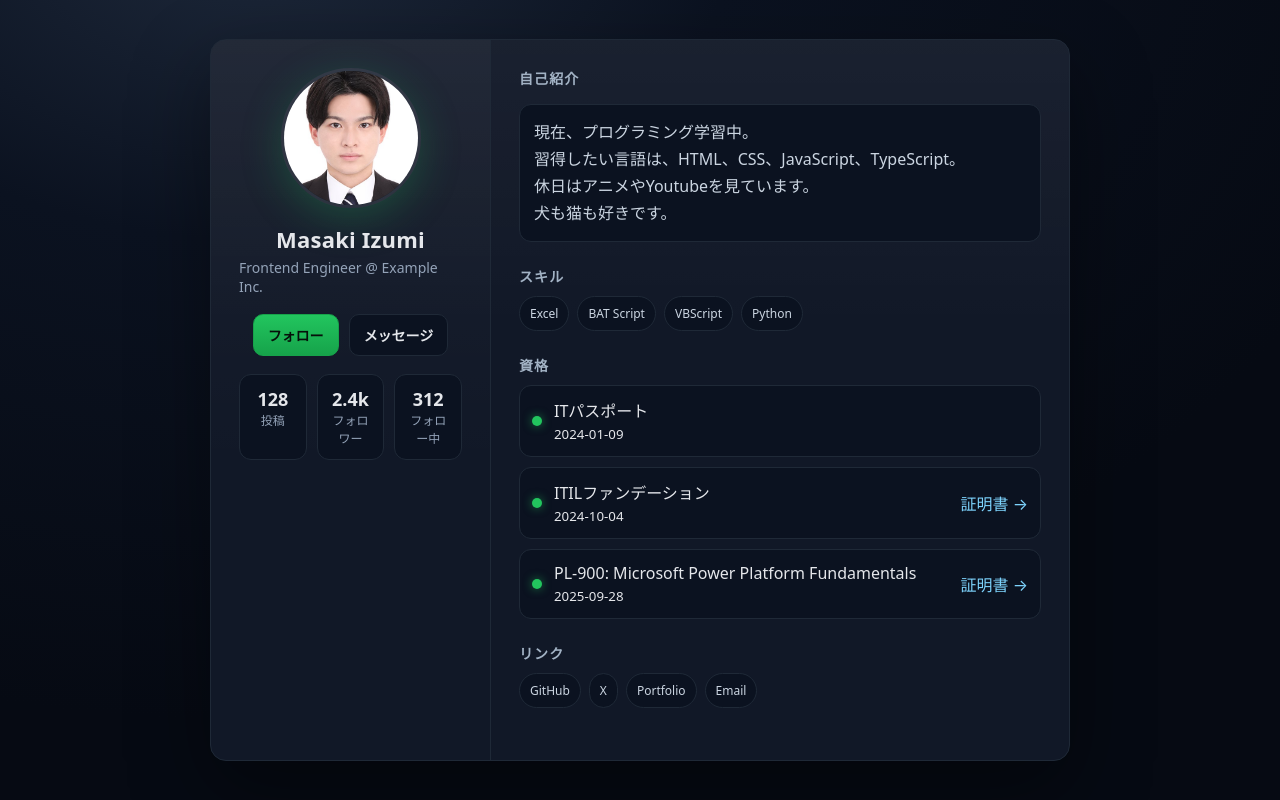
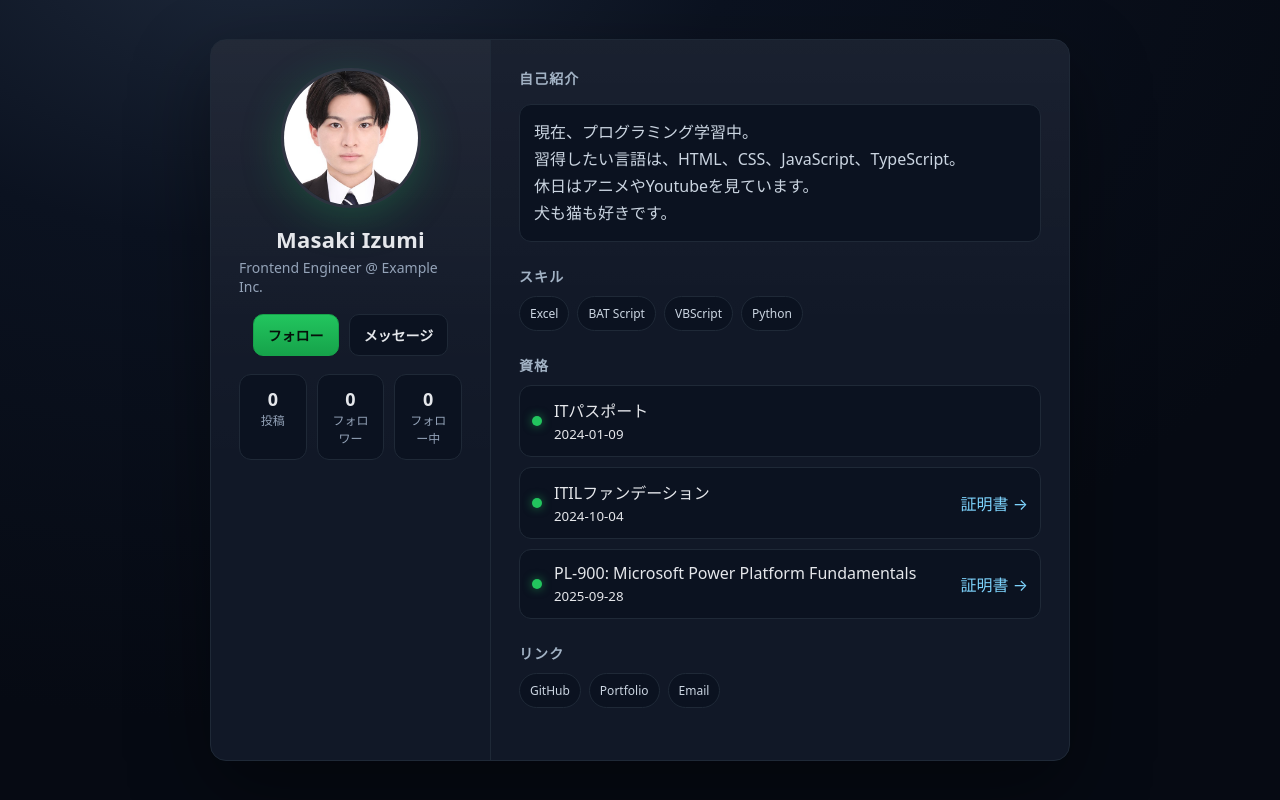
Before and after one commit to izumacha/profile-portfolio, a plain HTML site: page profile.html in a window 1280 px wide. Drawn offline with Linux system fonts and the light colour scheme.

Commit message:
Reset user stats to zero in profile.html

```diff
--- a/profile.html
+++ b/profile.html
@@ -79,9 +79,9 @@
         <button class="btn">メッセージ</button>
       </div>
       <div class="stats">
-        <div class="stat"><div class="num">128</div><div class="label">投稿</div></div>
-        <div class="stat"><div class="num">2.4k</div><div class="label">フォロワー</div></div>
-        <div class="stat"><div class="num">312</div><div class="label">フォロー中</div></div>
+        <div class="stat"><div class="num">0</div><div class="label">投稿</div></div>
+        <div class="stat"><div class="num">0</div><div class="label">フォロワー</div></div>
+        <div class="stat"><div class="num">0</div><div class="label">フォロー中</div></div>
       </div>
     </aside>
 
@@ -146,7 +146,6 @@
         <h3>リンク</h3>
         <div class="chips">
           <a class="chip" href="https://github.com/dashboard">GitHub</a>
-          <a class="chip" href="#">X</a>
           <a class="chip" href="https://github.com/izumacha/profile-portfolio">Portfolio</a>
           <a class="chip" href="mailto:izumacha.1010@gmail.com">Email</a>
         </div>
```
